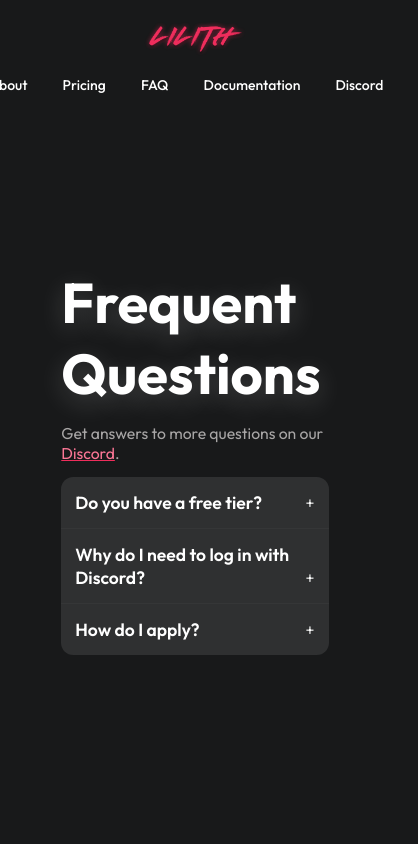
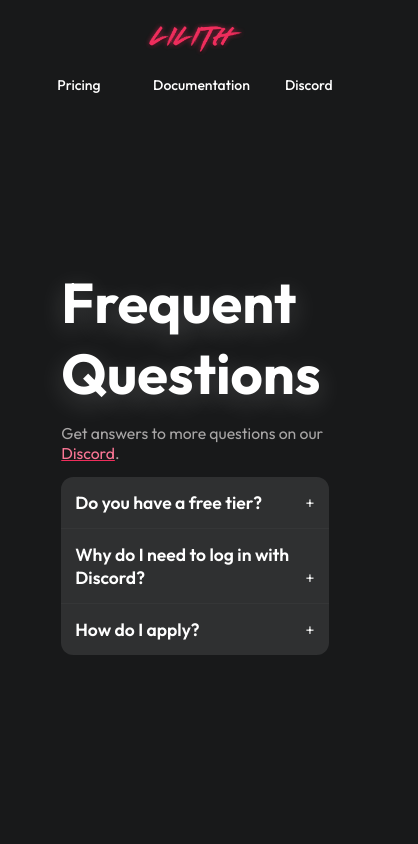
Before and after one commit to lilithmod/website, a Next.js app: page /faq in a window 390 px wide. Shown: the top 844 px of the page, 418 px wide, since content can reach past the window. Built offline with nearby package versions, Linux system fonts and the light colour scheme.

Commit message:
Hide some navbar elements on small screens

```diff
--- a/components/Navbar.module.css
+++ b/components/Navbar.module.css
@@ -90,7 +90,7 @@
         display: none;
     }
 
-    .mobile_hide {
+    a.mobile_hide {
         display: none;
     }
 }
--- a/components/Navbar.tsx
+++ b/components/Navbar.tsx
@@ -10,13 +10,13 @@
             </Link>
             <ul className={styles.list}>
                 <li>
-                    <Link href={'/about'}>About</Link>
+                    <Link className={styles.mobile_hide} href={'/about'}>About</Link>
                 </li>
                 <li>
                     <Link href={'/pricing'}>Pricing</Link>
                 </li>
                 <li>
-                    <Link href={'/faq'}>FAQ</Link>
+                    <Link className={styles.mobile_hide} href={'/faq'}>FAQ</Link>
                 </li>
                 <li>
                     <Link href={'https://docs.lilith.rip'}>Documentation</Link>
```
Also changed, not shown: config.ts (+4 -4 lines).
